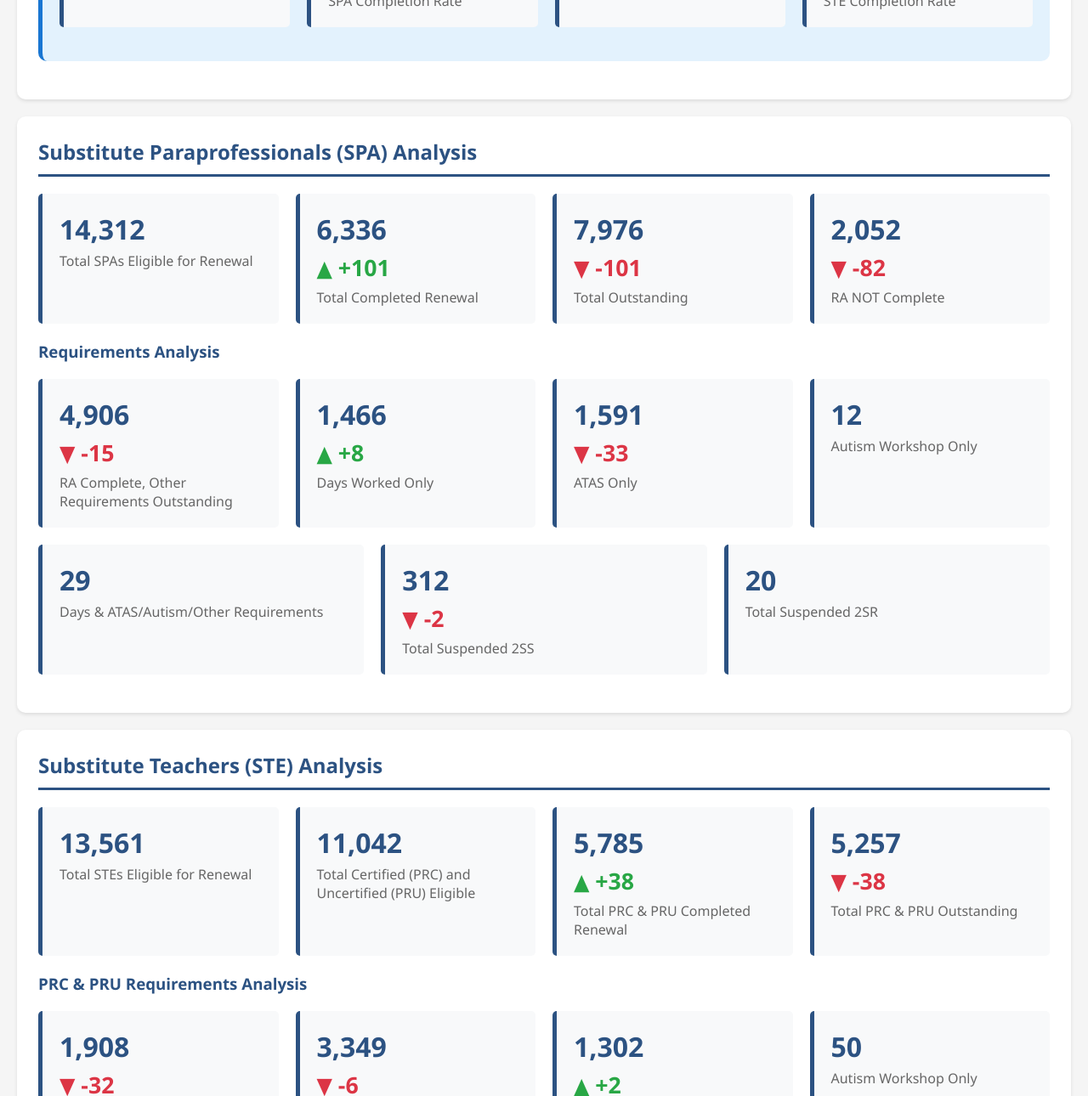
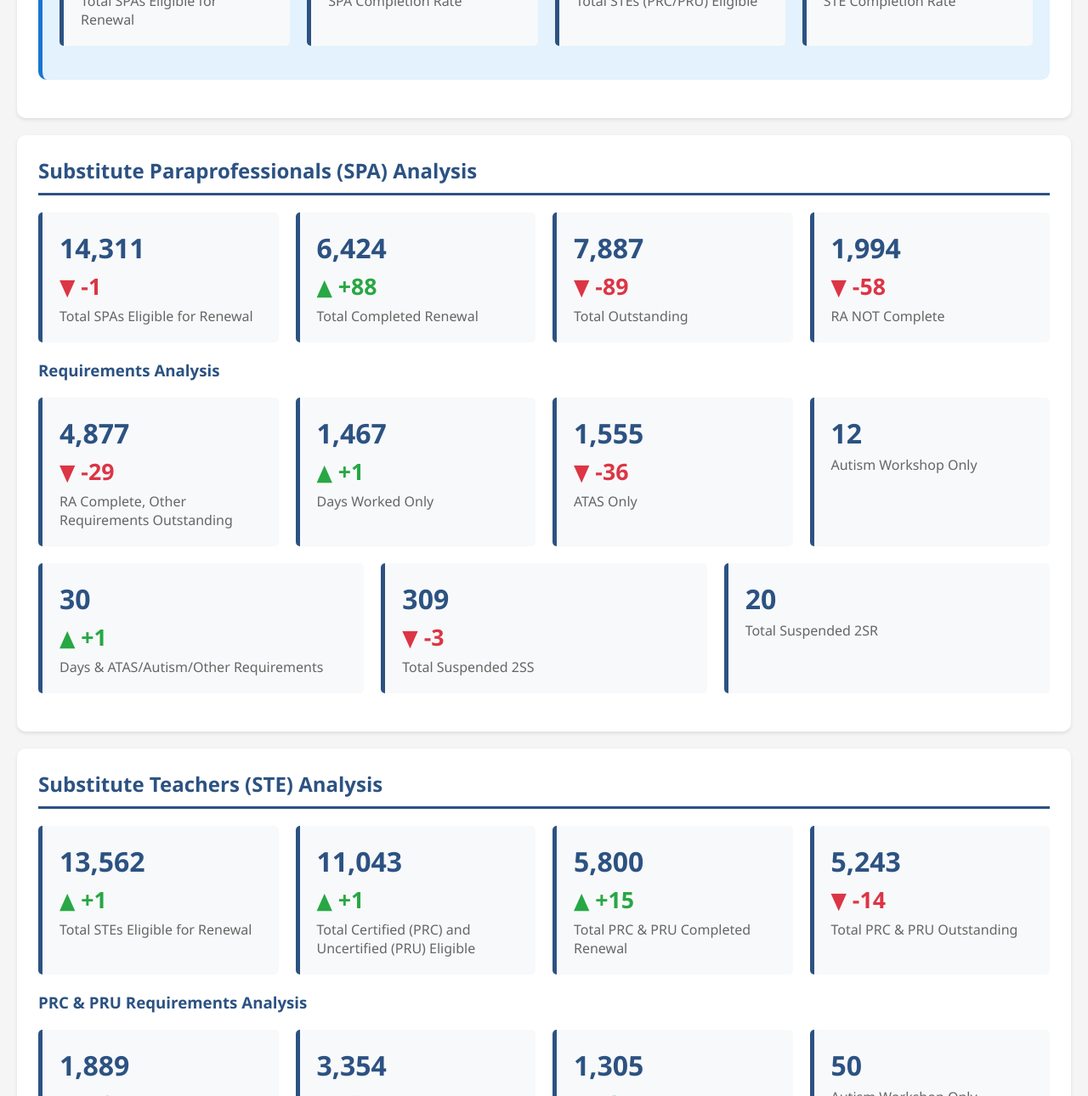
Before and after one commit to yungsocrates/Renewal, a website: page renewal_reports/renewal_analytics_report.html in a window 1280 px wide. Shown: the part 481-1771 px from the top of the page at 85% size. Drawn offline with Linux system fonts and the light colour scheme.

```diff
--- a/renewal_reports/renewal_analytics_report.html
+++ b/renewal_reports/renewal_analytics_report.html
@@ -181,7 +181,7 @@
             <div class="header-text">
                 <h1>Substitute Renewal Analytics Dashboard</h1>
                 <h2>Comprehensive Analysis of Substitute Teacher and Paraprofessional Renewal Data</h2>
-                <p class="date-info">Generated on: July 03, 2025 at 12:38 PM | Changes from previous data shown with ▲/▼ indicators</p>
+                <p class="date-info">Generated on: July 04, 2025 at 03:03 PM | Changes from previous data shown with ▲/▼ indicators</p>
             </div>
             <div class="header-logo">
                 <img src="Horizontal_logo_White_PublicSchools.png" alt="NYC Public Schools" class="logo">
@@ -196,19 +196,19 @@
                 <h3>Key Performance Indicators</h3>
                 <div class="metrics-grid">
                     <div class="metric-card">
-                        <div class="metric-value">14,312</div>
+                        <div class="metric-value">14,311<br><small style="color: #dc3545; font-weight: bold;">▼ -1</small></div>
                         <div class="metric-label">Total SPAs Eligible for Renewal</div>
                     </div>
                     <div class="metric-card">
-                        <div class="metric-value">44.3%<br><small style="color: #28a745; font-weight: bold;">▲ +0.7%</small></div>
+                        <div class="metric-value">44.9%<br><small style="color: #28a745; font-weight: bold;">▲ +0.6%</small></div>
                         <div class="metric-label">SPA Completion Rate</div>
                     </div>
                     <div class="metric-card">
-                        <div class="metric-value">11,042</div>
+                        <div class="metric-value">11,043<br><small style="color: #28a745; font-weight: bold;">▲ +1</small></div>
                         <div class="metric-label">Total STEs (PRC/PRU) Eligible</div>
                     </div>
                     <div class="metric-card">
-                        <div class="metric-value">52.4%<br><small style="color: #28a745; font-weight: bold;">▲ +0.3%</small></div>
+                        <div class="metric-value">52.5%<br><small style="color: #28a745; font-weight: bold;">▲ +0.1%</small></div>
                         <div class="metric-label">STE Completion Rate</div>
                     </div>
                 </div>
@@ -219,19 +219,19 @@
             <h2>Substitute Paraprofessionals (SPA) Analysis</h2>
             <div class="metrics-grid">
                 <div class="metric-card">
-                    <div class="metric-value">14,312</div>
+                    <div class="metric-value">14,311<br><small style="color: #dc3545; font-weight: bold;">▼ -1</small></div>
                     <div class="metric-label">Total SPAs Eligible for Renewal</div>
                 </div>
                 <div class="metric-card">
-                    <div class="metric-value">6,336<br><small style="color: #28a745; font-weight: bold;">▲ +101</small></div>
+                    <div class="metric-value">6,424<br><small style="color: #28a745; font-weight: bold;">▲ +88</small></div>
                     <div class="metric-label">Total Completed Renewal</div>
                 </div>
                 <div class="metric-card">
-                    <div class="metric-value">7,976<br><small style="color: #dc3545; font-weight: bold;">▼ -101</small></div>
+                    <div class="metric-value">7,887<br><small style="color: #dc3545; font-weight: bold;">▼ -89</small></div>
                     <div class="metric-label">Total Outstanding</div>
                 </div>
                 <div class="metric-card">
-                    <div class="metric-value">2,052<br><small style="color: #dc3545; font-weight: bold;">▼ -82</small></div>
+                    <div class="metric-value">1,994<br><small style="color: #dc3545; font-weight: bold;">▼ -58</small></div>
                     <div class="metric-label">RA NOT Complete</div>
                 </div>
             </div>
@@ -239,15 +239,15 @@
             <h3>Requirements Analysis</h3>
             <div class="metrics-grid">
                 <div class="metric-card">
-                    <div class="metric-value">4,906<br><small style="color: #dc3545; font-weight: bold;">▼ -15</small></div>
+                    <div class="metric-value">4,877<br><small style="color: #dc3545; font-weight: bold;">▼ -29</small></div>
                     <div class="metric-label">RA Complete, Other Requirements Outstanding</div>
                 </div>
                 <div class="metric-card">
-                    <div class="metric-value">1,466<br><small style="color: #28a745; font-weight: bold;">▲ +8</small></div>
+                    <div class="metric-value">1,467<br><small style="color: #28a745; font-weight: bold;">▲ +1</small></div>
                     <div class="metric-label">Days Worked Only</div>
                 </div>
                 <div class="metric-card">
-                    <div class="metric-value">1,591<br><small style="color: #dc3545; font-weight: bold;">▼ -33</small></div>
+                    <div class="metric-value">1,555<br><small style="color: #dc3545; font-weight: bold;">▼ -36</small></div>
                     <div class="metric-label">ATAS Only</div>
                 </div>
                 <div class="metric-card">
@@ -258,11 +258,11 @@
 
             <div class="metrics-grid">
                 <div class="metric-card">
-                    <div class="metric-value">29</div>
+                    <div class="metric-value">30<br><small style="color: #28a745; font-weight: bold;">▲ +1</small></div>
                     <div class="metric-label">Days & ATAS/Autism/Other Requirements</div>
                 </div>
                 <div class="metric-card">
-                    <div class="metric-value">312<br><small style="color: #dc3545; font-weight: bold;">▼ -2</small></div>
+                    <div class="metric-value">309<br><small style="color: #dc3545; font-weight: bold;">▼ -3</small></div>
                     <div class="metric-label">Total Suspended 2SS</div>
                 </div>
                 <div class="metric-card">
@@ -276,19 +276,19 @@
             <h2>Substitute Teachers (STE) Analysis</h2>
             <div class="metrics-grid">
                 <div class="metric-card">
-                    <div class="metric-value">13,561</div>
+                    <div class="metric-value">13,562<br><small style="color: #28a745; font-weight: bold;">▲ +1</small></div>
                     <div class="metric-label">Total STEs Eligible for Renewal</div>
                 </div>
                 <div class="metric-card">
-                    <div class="metric-value">11,042</div>
+                    <div class="metric-value">11,043<br><small style="color: #28a745; font-weight: bold;">▲ +1</small></div>
                     <div class="metric-label">Total Certified (PRC) and Uncertified (PRU) Eligible</div>
                 </div>
                 <div class="metric-card">
-                    <div class="metric-value">5,785<br><small style="color: #28a745; font-weight: bold;">▲ +38</small></div>
+                    <div class="metric-value">5,800<br><small style="color: #28a745; font-weight: bold;">▲ +15</small></div>
                     <div class="metric-label">Total PRC & PRU Completed Renewal</div>
                 </div>
                 <div class="metric-card">
-                    <div class="metric-value">5,257<br><small style="color: #dc3545; font-weight: bold;">▼ -38</small></div>
+                    <div class="metric-value">5,243<br><small style="color: #dc3545; font-weight: bold;">▼ -14</small></div>
                     <div class="metric-label">Total PRC & PRU Outstanding</div>
                 </div>
             </div>
@@ -296,15 +296,15 @@
             <h3>PRC & PRU Requirements Analysis</h3>
             <div class="metrics-grid">
                 <div class="metric-card">
-                    <div class="metric-value">1,908<br><small style="color: #dc3545; font-weight: bold;">▼ -32</small></div>
+                    <div class="metric-value">1,889<br><small style="color: #dc3545; font-weight: bold;">▼ -19</small></div>
                     <div class="metric-label">PRC & PRU - RA Not Complete</div>
                 </div>
                 <div class="metric-card">
-                    <div class="metric-value">3,349<br><small style="color: #dc3545; font-weight: bold;">▼ -6</small></div>
+                    <div class="metric-value">3,354<br><small style="color: #28a745; font-weight: bold;">▲ +5</small></div>
                     <div class="metric-label">PRC & PRU - Met RA, Other Requirements Outstanding</div>
                 </div>
                 <div class="metric-card">
-                    <div class="metric-value">1,302<br><small style="color: #28a745; font-weight: bold;">▲ +2</small></div>
+                    <div class="metric-value">1,305<br><small style="color: #28a745; font-weight: bold;">▲ +3</small></div>
                     <div class="metric-label">Days Worked Only</div>
                 </div>
                 <div class="metric-card">
@@ -315,7 +315,7 @@
 
             <div class="metrics-grid">
                 <div class="metric-card">
-                    <div class="metric-value">1,565<br><small style="color: #dc3545; font-weight: bold;">▼ -9</small></div>
+                    <div class="metric-value">1,564<br><small style="color: #dc3545; font-weight: bold;">▼ -1</small></div>
                     <div class="metric-label">Other Requirements Only</div>
                 </div>
                 <div class="metric-card">
@@ -335,18 +335,18 @@
                     <div class="metric-label">Total Retirees (PRR)</div>
                 </div>
                 <div class="metric-card">
-                    <div class="metric-value">1,908<br><small style="color: #28a745; font-weight: bold;">▲ +7</small></div>
+                    <div class="metric-value">1,912<br><small style="color: #28a745; font-weight: bold;">▲ +4</small></div>
                     <div class="metric-label">Total PRR Completed Renewal</div>
                 </div>
                 <div class="metric-card">
-                    <div class="metric-value">482<br><small style="color: #dc3545; font-weight: bold;">▼ -7</small></div>
+                    <div class="metric-value">478<br><small style="color: #dc3545; font-weight: bold;">▼ -4</small></div>
                     <div class="metric-label">Total PRR Outstanding</div>
                 </div>
             </div>
 
             <div class="metrics-grid">
                 <div class="metric-card">
-                    <div class="metric-value">325</div>
+                    <div class="metric-value">319<br><small style="color: #dc3545; font-weight: bold;">▼ -6</small></div>
                     <div class="metric-label">Total Suspended 2SS</div>
                 </div>
                 <div class="metric-card">
```
